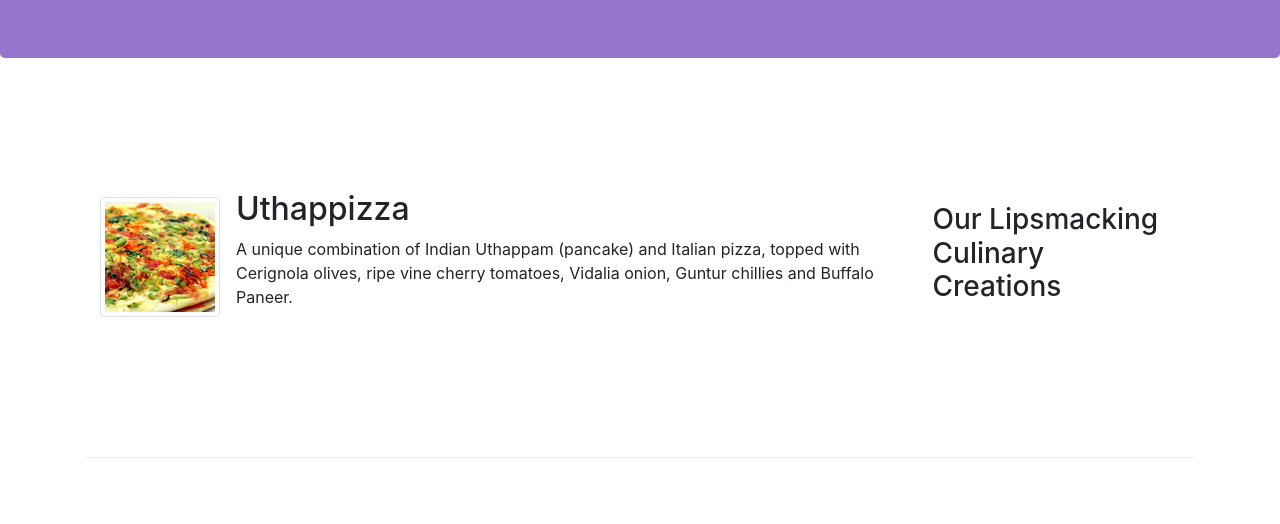
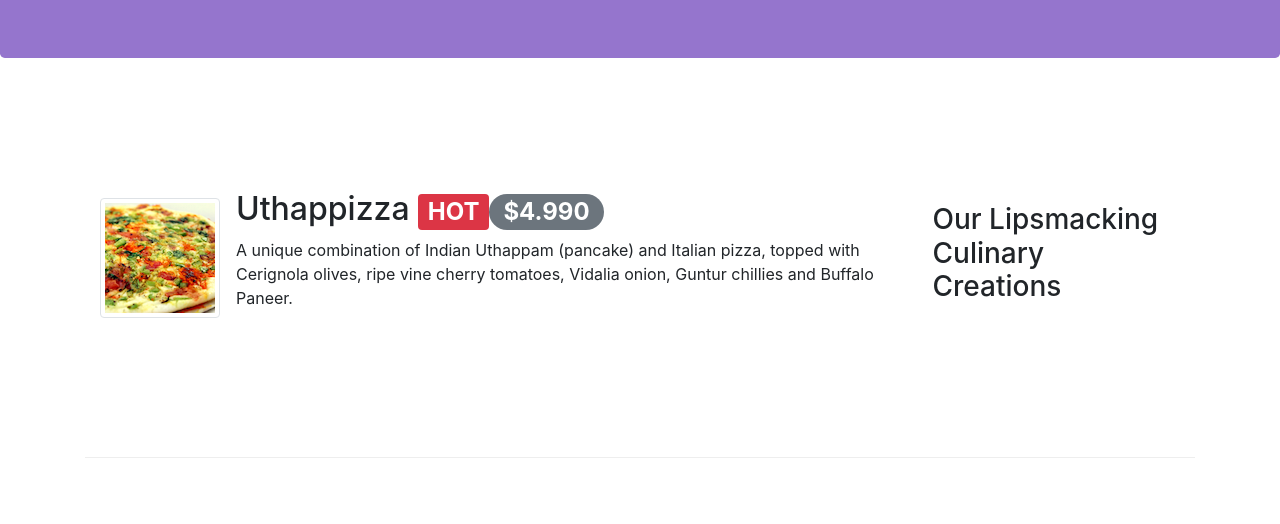
Before and after one commit to shivangigoel1302/conFusion, a website: page index.html in a window 1280 px wide. Shown: the part 276-800 px from the top of the page. Drawn offline with nearby package versions, Linux system fonts and the light colour scheme.

Commit message:
alerting users

```diff
--- a/index.html
+++ b/index.html
@@ -56,7 +56,7 @@
                 <div class="media">
                     <img class="d-flex mr-3 img-thumbnail align-self-center" src="img/uthappizza.png" alt="uthappizza">
                     <div class="media-body">
-                        <h2 class="mt-0">Uthappizza</h2>
+                        <h2 class="mt-0">Uthappizza <span class="badge badge-danger">HOT</span><span class="badge badge-pill badge-secondary">$4.990</span></h2>
                         <p>A unique combination of Indian Uthappam (pancake) and Italian pizza, topped with Cerignola olives, ripe vine cherry tomatoes, Vidalia onion, Guntur chillies and Buffalo Paneer.</p>
                     </div>
 
```
